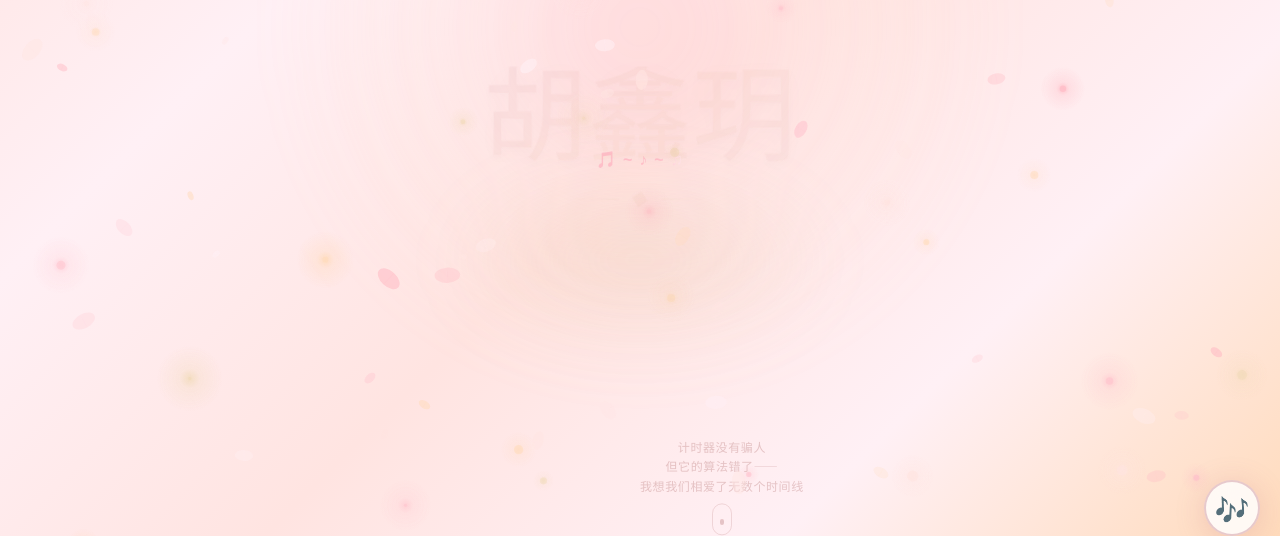
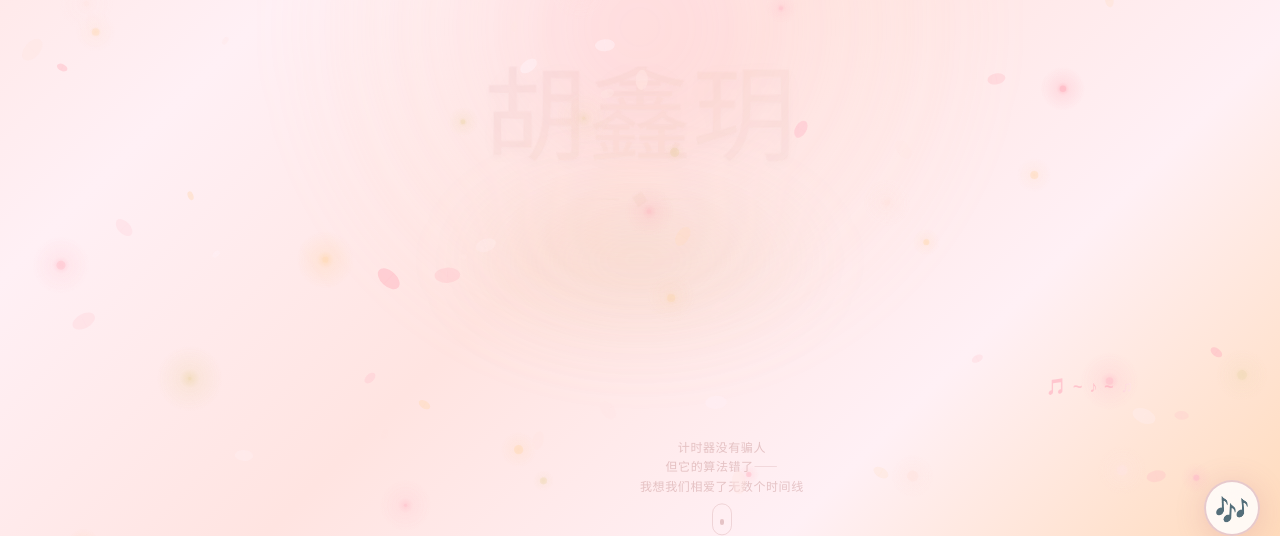
Before and after one commit to Carry-0304/love-site, a Next.js app in the folder love-site/: page /love-site/ in a window 1280 px wide. Shown: the part 240-776 px from the top of the page. Built offline with nearby package versions, Linux system fonts and the light colour scheme.

Commit message:
revert: 撤销歌词居中，恢复右下角定位

```diff
--- a/love-site/app/components/MusicPlayer.tsx
+++ b/love-site/app/components/MusicPlayer.tsx
@@ -99,14 +99,10 @@ export default function MusicPlayer() {
     <>
       <audio ref={audioRef} src="/love-site/audio/bg-music.mp3" preload="auto" loop />
 
-      {/* ──── Lyrics center screen ──── */}
-      <div style={{
-        position: "fixed", top: "50%", left: "50%",
-        transform: "translate(-50%, -50%)",
-        zIndex: 9998, pointerEvents: "none",
-      }}>
+      {/* ──── Lyrics: transparent, borderless, text only ──── */}
+      <div style={{ position: "fixed", bottom: 88, right: 20, zIndex: 9998 }}>
         <div style={{
-          position: "relative", width: 380, height: 180,
+          position: "relative", width: 340, height: 170,
           display: "flex", alignItems: "center", justifyContent: "center",
           padding: "0 20px",
         }}>
```
